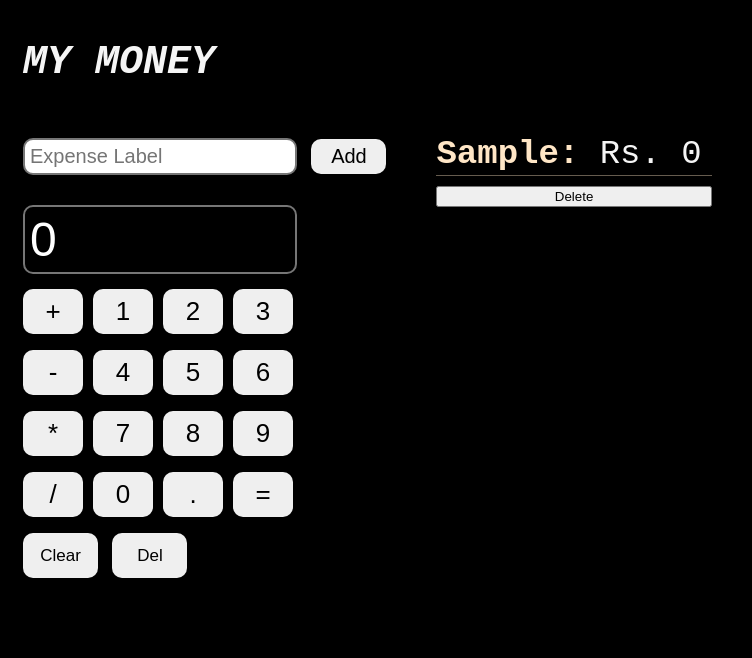
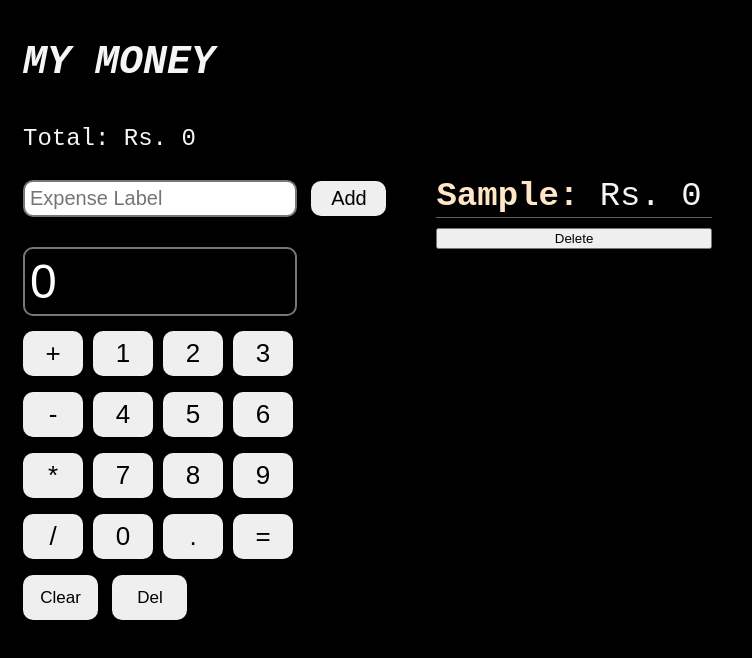
Before and after one commit to mishthi-garg/expense-tracker, a plain HTML site: page index.html in a window 1280 px wide. Both pictures are taken after typing "Sample" into the empty fields and a click on the button "Add". Shown: the whole page, without its empty margins (0-752 px from the left). Drawn offline with Linux system fonts and the light colour scheme.

Commit message:
total-exp

```diff
--- a/calc.css
+++ b/calc.css
@@ -23,6 +23,12 @@
 
 .calc-buttons button:hover, .clear:hover, .js-add-expense:hover, .js-delete-expense:hover{
   background-color: yellow;
+}
+
+.js-total{
+  font-size: 24px;
+  margin-bottom: 15px;
+  font-family: 'Courier New', Courier, monospace;
 }
 
 .js-expression{
--- a/calc.js
+++ b/calc.js
@@ -4,6 +4,7 @@ let calculation = JSON.parse(localStorage.getItem('calculation')) || '0';
     document.querySelector('.js-expression').value = calculation;
 
 let expenses = JSON.parse(localStorage.getItem('expenses')) || [];
+let total = JSON.parse(localStorage.getItem('total')) || 0;
 loadExpenses();
 
 document.querySelector('.js-expression').addEventListener('input', function(e) {
@@ -18,10 +19,16 @@ function loadExpenses() {
     for(let i=expenses.length-1; i>=0; i--){
         document.querySelector('.expense-list').innerHTML += `<p><span class="expense-label">${expenses[i].label}:</span> Rs. ${expenses[i].amount}</p><button class="js-delete-expense" onclick="deleteExpense(${i})">Delete</button>`;
       }
+    document.querySelector('.js-total').innerHTML = `Total: Rs. ${total}`;
     }
 
     function handleKeyDownCalc(event){
       if(event.key === 'Enter'){
+
+        if(justEvaluated){
+          addExpense();
+          return;
+        }
         updateCalculation('=');
       }
     }
@@ -33,8 +40,12 @@ function loadExpenses() {
     }
 
     function deleteExpense(index) {
+
+      total-= expenses[index].amount;
       expenses.splice(index, 1);
+
       localStorage.setItem('expenses', JSON.stringify(expenses));
+      localStorage.setItem('total', JSON.stringify(total));
       loadExpenses();
     }
 
@@ -51,7 +62,9 @@ function loadExpenses() {
         return;
       }
       expenses.push(entry);
+      total += amount;
       localStorage.setItem('expenses', JSON.stringify(expenses));
+      localStorage.setItem('total', JSON.stringify(total));
       loadExpenses();
       labelInput.value = '';
       updateCalculation('C');
--- a/index.html
+++ b/index.html
@@ -10,6 +10,8 @@
 
 <body>
   <p class="title"> MY MONEY </p>
+
+  <p class="js-total">Total: Rs. 0</p>
 
   <div class="expense-manager">
     <div class="calc">
```
